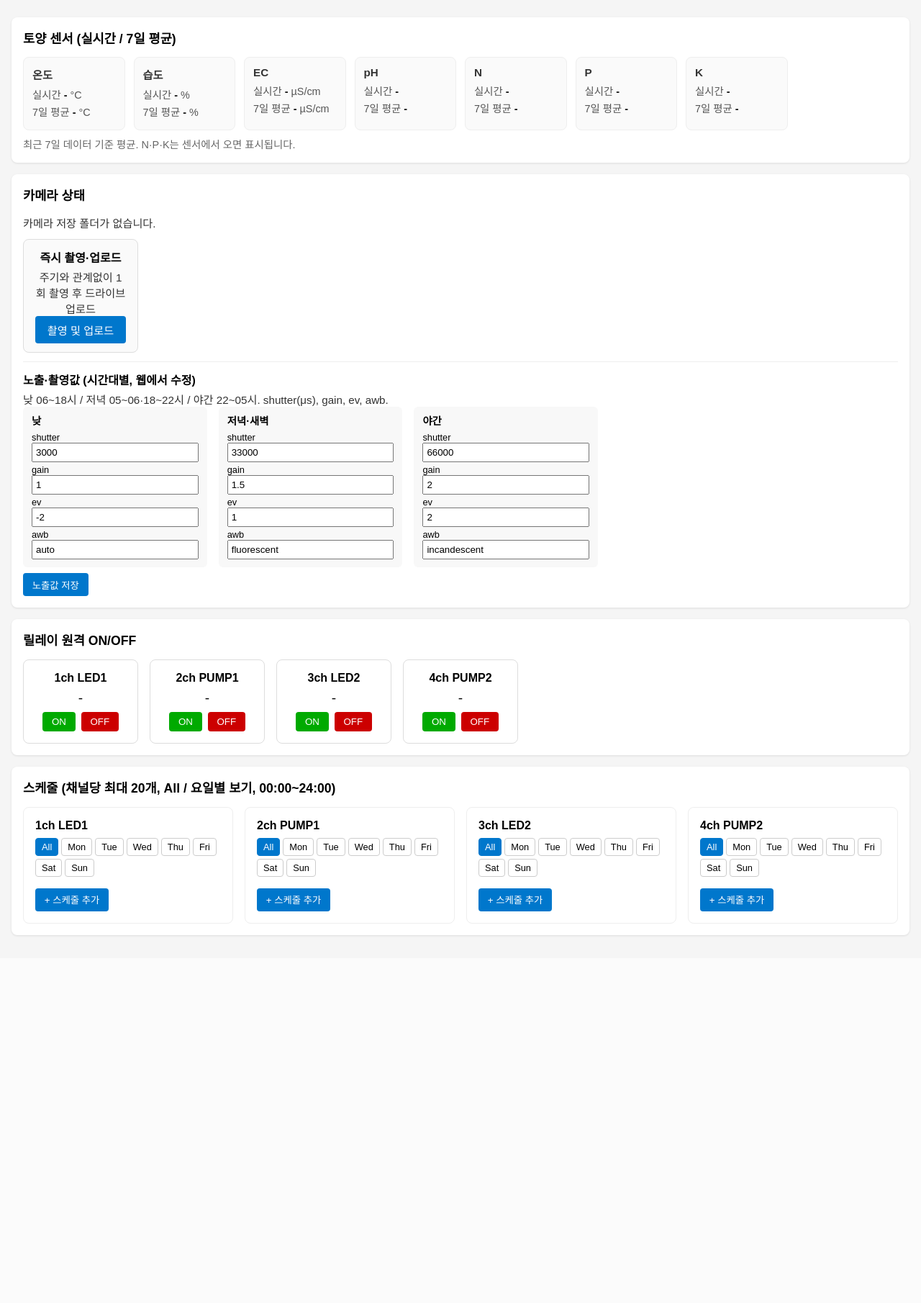
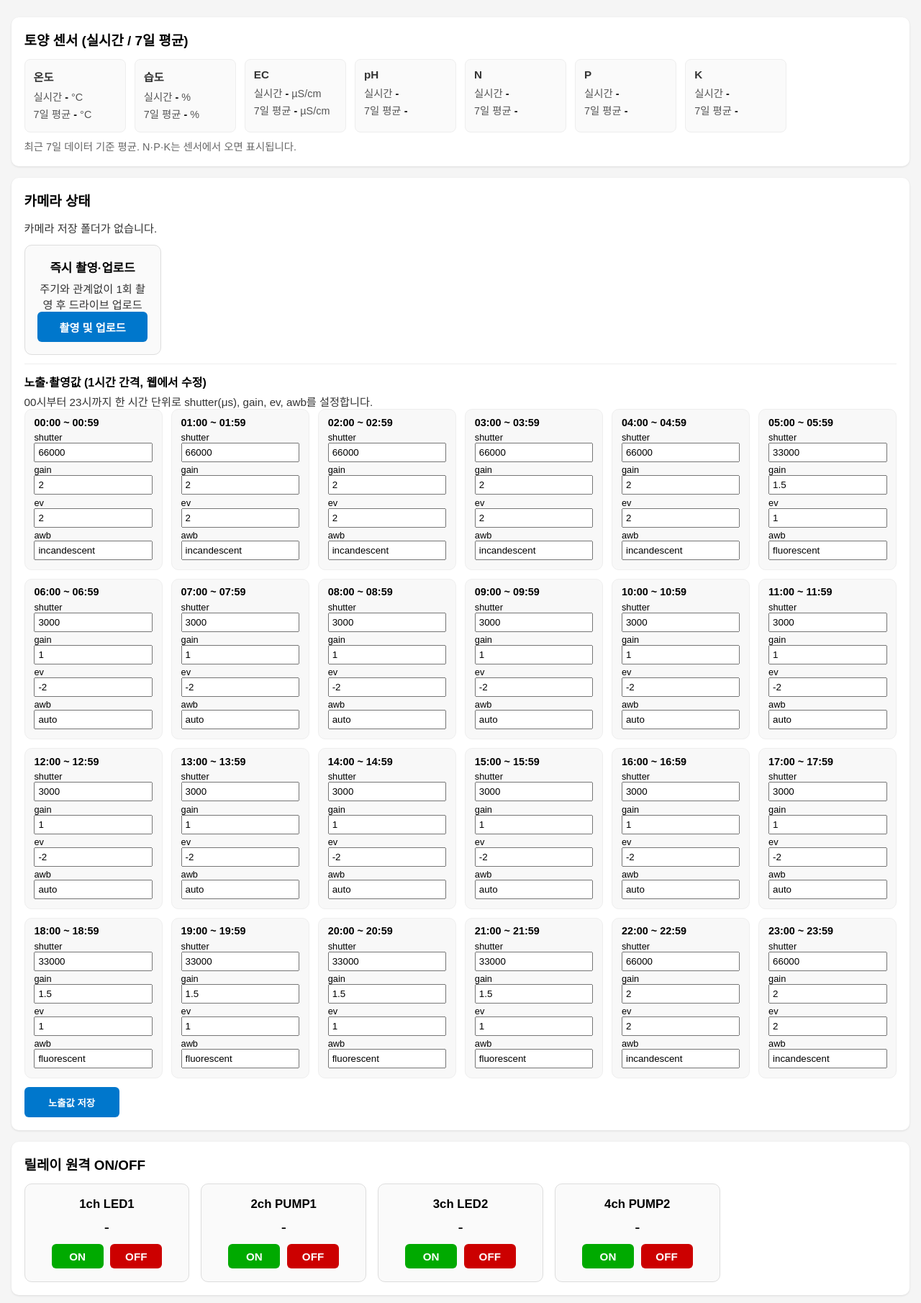
Before and after one commit to ANJAEHUN-crypto/SmartFarm-Pi-Arduino, a Flask app: page / in a window 1280 px wide. Shown: the part 52-1862 px from the top of the page at 72% size. Before the commit the page ends 1353 px from the top, so only its background shows below. Run offline with Flask 3, Linux system fonts and the light colour scheme; data that the repository does not hold is empty.

Commit message:
12차: 카메라 시간별 노출 설정과 웹 UI 통일감 개선
시간대별 카메라 세팅을 한 시간 단위로 세분화해 촬영 제어를 더 정밀하게 하고, 릴레이·스케줄·카메라 카드 스타일을 맞춰 웹 화면 가독성과 일관성을 높였다.

Made-with: Cursor

```diff
--- a/26_2_24_01/pi/app.py
+++ b/26_2_24_01/pi/app.py
@@ -135,7 +135,7 @@ def api_camera_status():
 
 @app.route("/api/camera/settings", methods=["GET"])
 def api_camera_settings_get():
-    """웹에서 사용할 카메라 노출 설정 (낮/저녁/야간) 반환."""
+    """웹에서 사용할 카메라 시간별 노출 설정(00~23시) 반환."""
     try:
         import camera_capture
         settings = camera_capture.load_exposure_settings(CONFIG)
@@ -146,21 +146,11 @@ def api_camera_settings_get():
 
 @app.route("/api/camera/settings", methods=["POST"])
 def api_camera_settings_post():
-    """웹에서 카메라 노출·촬영값 저장 (낮/저녁/야간 shutter, gain, ev, awb)."""
+    """웹에서 카메라 노출·촬영값 저장 (시간별 shutter, gain, ev, awb)."""
     try:
         import camera_capture
         body = request.json or {}
-        current = camera_capture.load_exposure_settings(CONFIG)
-        for band in ("day", "evening", "night"):
-            if isinstance(body.get(band), dict):
-                for key in ("shutter", "gain", "ev", "awb"):
-                    if key in body[band]:
-                        val = body[band][key]
-                        if key == "awb":
-                            current[band][key] = str(val)
-                        else:
-                            current[band][key] = int(val) if key in ("shutter", "ev") else float(val)
-        camera_capture.save_exposure_settings(current, CONFIG)
+        camera_capture.save_exposure_settings(body, CONFIG)
         return jsonify({"ok": True})
     except Exception as e:
         return jsonify({"ok": False, "error": str(e)}), 500
--- a/26_2_24_01/pi/static/app.js
+++ b/26_2_24_01/pi/static/app.js
@@ -348,42 +348,63 @@
     }
   }
 
-  const exposureIds = {
-    day: { shutter: 'camDayShutter', gain: 'camDayGain', ev: 'camDayEv', awb: 'camDayAwb' },
-    evening: { shutter: 'camEveShutter', gain: 'camEveGain', ev: 'camEveEv', awb: 'camEveAwb' },
-    night: { shutter: 'camNightShutter', gain: 'camNightGain', ev: 'camNightEv', awb: 'camNightAwb' }
-  };
+  const cameraExposureGrid = document.getElementById('cameraExposureGrid');
+  const CAMERA_EXPOSURE_FIELDS = ['shutter', 'gain', 'ev', 'awb'];
+  function getCameraExposureInputId(hour, field) {
+    return 'camHour' + String(hour).padStart(2, '0') + field.charAt(0).toUpperCase() + field.slice(1);
+  }
+  function getCameraAwbPlaceholder(hour) {
+    if (hour >= 6 && hour < 18) return 'auto';
+    if (hour === 5 || (hour >= 18 && hour < 22)) return 'fluorescent';
+    return 'incandescent';
+  }
+  function renderCameraExposureInputs() {
+    if (!cameraExposureGrid) return;
+    cameraExposureGrid.innerHTML = Array.from({ length: 24 }, function (_, hour) {
+      const hh = String(hour).padStart(2, '0');
+      return '' +
+        '<div class="camera-exposure-band" data-hour="' + hh + '">' +
+          '<h4>' + hh + ':00 ~ ' + hh + ':59</h4>' +
+          '<label>shutter <input type="number" id="' + getCameraExposureInputId(hour, 'shutter') + '" min="1" step="1"></label>' +
+          '<label>gain <input type="number" id="' + getCameraExposureInputId(hour, 'gain') + '" min="0.1" step="0.1"></label>' +
+          '<label>ev <input type="number" id="' + getCameraExposureInputId(hour, 'ev') + '" step="1"></label>' +
+          '<label>awb <input type="text" id="' + getCameraExposureInputId(hour, 'awb') + '" placeholder="' + getCameraAwbPlaceholder(hour) + '"></label>' +
+        '</div>';
+    }).join('');
+  }
   async function loadCameraExposureSettings() {
+    if (!cameraExposureGrid) return;
     try {
       const r = await fetch('/api/camera/settings');
       const j = await r.json();
       if (!j.ok || !j.settings) return;
-      ['day', 'evening', 'night'].forEach(function (band) {
-        const s = j.settings[band];
-        if (!s) return;
-        const ids = exposureIds[band];
-        if (ids.shutter) { const el = document.getElementById(ids.shutter); if (el) el.value = s.shutter ?? ''; }
-        if (ids.gain) { const el = document.getElementById(ids.gain); if (el) el.value = s.gain ?? ''; }
-        if (ids.ev) { const el = document.getElementById(ids.ev); if (el) el.value = s.ev ?? ''; }
-        if (ids.awb) { const el = document.getElementById(ids.awb); if (el) el.value = s.awb ?? ''; }
-      });
+      for (let hour = 0; hour < 24; hour += 1) {
+        const key = String(hour).padStart(2, '0');
+        const s = j.settings[key];
+        if (!s) continue;
+        CAMERA_EXPOSURE_FIELDS.forEach(function (field) {
+          const el = document.getElementById(getCameraExposureInputId(hour, field));
+          if (el) el.value = s[field] ?? '';
+        });
+      }
     } catch (_) {}
   }
   const cameraExposureSave = document.getElementById('cameraExposureSave');
   if (cameraExposureSave) {
     cameraExposureSave.addEventListener('click', async function () {
-      const settings = { day: {}, evening: {}, night: {} };
-      ['day', 'evening', 'night'].forEach(function (band) {
-        const ids = exposureIds[band];
-        const shutterEl = document.getElementById(ids.shutter);
-        const gainEl = document.getElementById(ids.gain);
-        const evEl = document.getElementById(ids.ev);
-        const awbEl = document.getElementById(ids.awb);
-        if (shutterEl && shutterEl.value !== '') settings[band].shutter = parseInt(shutterEl.value, 10);
-        if (gainEl && gainEl.value !== '') settings[band].gain = parseFloat(gainEl.value);
-        if (evEl && evEl.value !== '') settings[band].ev = parseInt(evEl.value, 10);
-        if (awbEl && awbEl.value.trim() !== '') settings[band].awb = awbEl.value.trim();
-      });
+      const settings = {};
+      for (let hour = 0; hour < 24; hour += 1) {
+        const key = String(hour).padStart(2, '0');
+        settings[key] = {};
+        const shutterEl = document.getElementById(getCameraExposureInputId(hour, 'shutter'));
+        const gainEl = document.getElementById(getCameraExposureInputId(hour, 'gain'));
+        const evEl = document.getElementById(getCameraExposureInputId(hour, 'ev'));
+        const awbEl = document.getElementById(getCameraExposureInputId(hour, 'awb'));
+        if (shutterEl && shutterEl.value !== '') settings[key].shutter = parseInt(shutterEl.value, 10);
+        if (gainEl && gainEl.value !== '') settings[key].gain = parseFloat(gainEl.value);
+        if (evEl && evEl.value !== '') settings[key].ev = parseInt(evEl.value, 10);
+        if (awbEl && awbEl.value.trim() !== '') settings[key].awb = awbEl.value.trim();
+      }
       try {
         const r = await fetch('/api/camera/settings', {
           method: 'POST',
@@ -422,6 +443,7 @@
   }
 
   refreshCameraStatus();
+  renderCameraExposureInputs();
   loadCameraExposureSettings();
   setInterval(refreshCameraStatus, 60000);
 
--- a/26_2_24_01/pi/static/style.css
+++ b/26_2_24_01/pi/static/style.css
@@ -7,58 +7,58 @@ h1 { margin: 0; font-size: 1.5rem; }
 #serialStatus.connected { color: #0a0; }
 #btnSerialToggle { padding: 0.4rem 0.8rem; cursor: pointer; }
 
-.relay-section, .schedule-section, .badge-section { background: #fff; border-radius: 8px; padding: 1rem; margin-bottom: 1rem; box-shadow: 0 1px 3px rgba(0,0,0,0.1); }
-.relay-section h2, .schedule-section h2, .badge-section h2 { margin-top: 0; font-size: 1.1rem; }
+.relay-section, .schedule-section, .badge-section { background: #fff; border-radius: 10px; padding: 1.1rem; margin-bottom: 1rem; box-shadow: 0 1px 3px rgba(0,0,0,0.1); }
+.relay-section h2, .schedule-section h2, .badge-section h2 { margin-top: 0; margin-bottom: 0.85rem; font-size: 1.18rem; }
 .badge-value-grid { display: grid; grid-template-columns: repeat(auto-fill, minmax(140px, 1fr)); gap: 0.75rem; margin: 0.5rem 0; }
 .badge-value-card { background: #fafafa; border-radius: 8px; padding: 0.75rem; border: 1px solid #eee; }
 .badge-value-card .badge-value-label { display: block; font-weight: bold; font-size: 0.95rem; margin-bottom: 0.35rem; color: #333; }
 .badge-value-card .badge-value-row { font-size: 0.9rem; color: #555; margin: 0.2rem 0; }
 .badge-value-card .badge-value-row span:last-of-type { font-weight: 600; color: #111; margin-left: 0.25rem; }
 .badge-hint { font-size: 0.9rem; color: #666; margin: 0.5rem 0 0 0; }
-.relay-grid { display: grid; grid-template-columns: repeat(auto-fill, minmax(160px, 1fr)); gap: 1rem; }
-.relay-card { border: 1px solid #ddd; border-radius: 8px; padding: 1rem; text-align: center; }
-.relay-card .label { display: block; font-weight: bold; margin-bottom: 0.5rem; }
-.relay-card .state { margin: 0.5rem 0; font-size: 1.2rem; }
+.relay-grid { display: grid; grid-template-columns: repeat(auto-fill, minmax(190px, 1fr)); gap: 1rem; }
+.relay-card { border: 1px solid #ddd; border-radius: 10px; padding: 1.1rem; text-align: center; background: #fafafa; }
+.relay-card .label { display: block; font-weight: bold; margin-bottom: 0.55rem; font-size: 1.05rem; }
+.relay-card .state { margin: 0.6rem 0; font-size: 1.35rem; }
 .relay-card .state.on { color: #0a0; }
 .relay-card .state.off { color: #c00; }
-.relay-card .btns { display: flex; gap: 0.5rem; justify-content: center; }
-.relay-card .btns button { padding: 0.4rem 0.8rem; cursor: pointer; }
-.relay-card .btns .on { background: #0a0; color: #fff; border: none; border-radius: 4px; }
-.relay-card .btns .off { background: #c00; color: #fff; border: none; border-radius: 4px; }
+.relay-card .btns { display: flex; gap: 0.6rem; justify-content: center; margin-top: 0.2rem; }
+.relay-card .btns button { min-width: 72px; padding: 0.55rem 1rem; cursor: pointer; font-size: 0.95rem; font-weight: 600; }
+.relay-card .btns .on { background: #0a0; color: #fff; border: none; border-radius: 6px; }
+.relay-card .btns .off { background: #c00; color: #fff; border: none; border-radius: 6px; }
 
-.schedule-channels { display: grid; grid-template-columns: repeat(auto-fill, minmax(260px, 1fr)); gap: 1rem; }
-.channel-block { border: 1px solid #eee; border-radius: 8px; padding: 1rem; }
-.channel-block h3 { margin: 0 0 0.5rem 0; font-size: 1rem; }
-.schedule-day-filters { display: flex; flex-wrap: wrap; gap: 0.25rem; margin-bottom: 0.5rem; }
-.schedule-day-filters .day-filter { padding: 0.25rem 0.5rem; font-size: 0.8rem; cursor: pointer; border: 1px solid #ccc; border-radius: 4px; background: #fff; }
+.schedule-channels { display: grid; grid-template-columns: repeat(auto-fill, minmax(320px, 1fr)); gap: 1rem; }
+.channel-block { border: 1px solid #eee; border-radius: 10px; padding: 1.1rem; background: #fafafa; }
+.channel-block h3 { margin: 0 0 0.6rem 0; font-size: 1.12rem; }
+.schedule-day-filters { display: flex; flex-wrap: wrap; gap: 0.35rem; margin-bottom: 0.65rem; }
+.schedule-day-filters .day-filter { padding: 0.35rem 0.68rem; font-size: 0.88rem; cursor: pointer; border: 1px solid #ccc; border-radius: 6px; background: #fff; }
 .schedule-day-filters .day-filter:hover { background: #f0f0f0; }
 .schedule-day-filters .day-filter.active { background: #07c; color: #fff; border-color: #07c; }
-.schedule-list { list-style: none; padding: 0; margin: 0 0 0.5rem 0; max-height: 200px; overflow-y: auto; }
-.schedule-list li { display: flex; justify-content: space-between; align-items: center; padding: 0.4rem; border-bottom: 1px solid #eee; font-size: 0.9rem; }
+.schedule-list { list-style: none; padding: 0; margin: 0 0 0.65rem 0; max-height: 220px; overflow-y: auto; }
+.schedule-list li { display: flex; justify-content: space-between; align-items: center; padding: 0.48rem 0.4rem; border-bottom: 1px solid #eee; font-size: 1rem; }
 .schedule-list li .del { cursor: pointer; color: #c00; }
-.add-schedule { padding: 0.4rem 0.8rem; cursor: pointer; background: #07c; color: #fff; border: none; border-radius: 4px; }
+.add-schedule { min-width: 132px; padding: 0.55rem 1rem; cursor: pointer; background: #07c; color: #fff; border: none; border-radius: 6px; font-size: 0.97rem; font-weight: 600; }
 
-.camera-status-section { background: #fff; border-radius: 8px; padding: 1rem; margin-bottom: 1rem; box-shadow: 0 1px 3px rgba(0,0,0,0.1); }
-.camera-status-section h2 { margin-top: 0; font-size: 1.1rem; }
+.camera-status-section { background: #fff; border-radius: 10px; padding: 1.1rem; margin-bottom: 1rem; box-shadow: 0 1px 3px rgba(0,0,0,0.1); }
+.camera-status-section h2 { margin-top: 0; margin-bottom: 0.85rem; font-size: 1.18rem; }
 .camera-status-section p { margin: 0.25rem 0 0 0; font-size: 0.95rem; color: #333; }
 /* 11차: 촬영·업로드 칸을 릴레이 1ch 분량으로 제한 (relay-card와 동일 minmax 기준) */
-.camera-capture-once-wrapper { display: grid; grid-template-columns: repeat(1, minmax(160px, 160px)); margin-top: 0.75rem; }
-.camera-capture-once { border: 1px solid #ddd; border-radius: 8px; padding: 0.75rem 1rem; text-align: center; background: #fafafa; }
-.camera-capture-once .label { display: block; font-weight: bold; margin-bottom: 0.25rem; }
+.camera-capture-once-wrapper { display: grid; grid-template-columns: repeat(1, minmax(190px, 190px)); margin-top: 0.85rem; }
+.camera-capture-once { border: 1px solid #ddd; border-radius: 10px; padding: 1.1rem; text-align: center; background: #fafafa; }
+.camera-capture-once .label { display: block; font-weight: bold; margin-bottom: 0.35rem; font-size: 1.05rem; }
 .camera-capture-hint { font-size: 0.8rem; color: #666; margin: 0 0 0.5rem 0; }
-.camera-capture-once button { padding: 0.5rem 1rem; cursor: pointer; background: #07c; color: #fff; border: none; border-radius: 4px; font-size: 0.95rem; width: 100%; max-width: 100%; }
+.camera-capture-once button { min-height: 42px; padding: 0.55rem 1rem; cursor: pointer; background: #07c; color: #fff; border: none; border-radius: 6px; font-size: 0.95rem; font-weight: 600; width: 100%; max-width: 100%; }
 .camera-capture-once button:disabled { opacity: 0.7; cursor: not-allowed; }
 .camera-exposure-edit { margin-top: 0.75rem; padding-top: 0.75rem; border-top: 1px solid #eee; }
 .camera-exposure-edit h3 { margin: 0 0 0.25rem 0; font-size: 1rem; }
 .camera-exposure-hint { font-size: 0.8rem; color: #666; margin: 0 0 0.5rem 0; }
-.camera-exposure-grid { display: flex; flex-wrap: wrap; gap: 1rem; margin-bottom: 0.5rem; }
-.camera-exposure-band { background: #f8f8f8; padding: 0.5rem 0.75rem; border-radius: 6px; min-width: 140px; }
+.camera-exposure-grid { display: grid; grid-template-columns: repeat(auto-fit, minmax(180px, 1fr)); gap: 0.75rem; margin-bottom: 0.75rem; }
+.camera-exposure-band { background: #f8f8f8; padding: 0.6rem 0.8rem; border-radius: 10px; min-width: 0; border: 1px solid #eee; }
 .camera-exposure-band h4 { margin: 0 0 0.35rem 0; font-size: 0.9rem; }
 .camera-exposure-band label { display: block; font-size: 0.8rem; margin-bottom: 0.2rem; }
 .camera-exposure-band input { width: 100%; padding: 0.25rem; box-sizing: border-box; }
-.camera-exposure-edit #cameraExposureSave { padding: 0.4rem 0.8rem; cursor: pointer; background: #07c; color: #fff; border: none; border-radius: 4px; }
+.camera-exposure-edit #cameraExposureSave { min-width: 132px; min-height: 42px; padding: 0.55rem 1rem; cursor: pointer; background: #07c; color: #fff; border: none; border-radius: 6px; font-weight: 600; }
 
-.schedule-list li span:first-child { white-space: nowrap; font-size: 1rem; }
+.schedule-list li span:first-child { white-space: nowrap; font-size: 1.04rem; }
 
 .days-input-group { margin-top: 0.5rem; }
 .days-input-label { display: block; font-size: 0.9rem; font-weight: bold; margin-bottom: 0.25rem; }
@@ -67,8 +67,8 @@ h1 { margin: 0; font-size: 1.5rem; }
 
 .modal { position: fixed; inset: 0; background: rgba(0,0,0,0.4); display: flex; align-items: center; justify-content: center; z-index: 10; }
 .modal.hidden { display: none; }
-.modal-content { background: #fff; padding: 1.5rem; border-radius: 8px; min-width: 280px; }
+.modal-content { background: #fff; padding: 1.5rem; border-radius: 10px; min-width: 280px; }
 .modal-content label { display: block; margin: 0.5rem 0; }
 .modal-content input[type=time], .modal-content input[type=text] { width: 100%; padding: 0.4rem; }
 .modal-btns { margin-top: 1rem; display: flex; gap: 0.5rem; }
-.modal-btns button { padding: 0.5rem 1rem; cursor: pointer; }
+.modal-btns button { min-height: 42px; padding: 0.55rem 1rem; cursor: pointer; border-radius: 6px; border: 1px solid #ccc; font-weight: 600; }
--- a/26_2_24_01/pi/templates/index.html
+++ b/26_2_24_01/pi/templates/index.html
@@ -68,31 +68,9 @@
       </div>
     </div>
     <div class="camera-exposure-edit">
-      <h3>노출·촬영값 (시간대별, 웹에서 수정)</h3>
-      <p class="camera-exposure-hint">낮 06~18시 / 저녁 05~06·18~22시 / 야간 22~05시. shutter(μs), gain, ev, awb.</p>
-      <div class="camera-exposure-grid">
-        <div class="camera-exposure-band" data-band="day">
-          <h4>낮</h4>
-          <label>shutter <input type="number" id="camDayShutter" min="1" step="1"></label>
-          <label>gain <input type="number" id="camDayGain" min="0.1" step="0.1"></label>
-          <label>ev <input type="number" id="camDayEv" step="1"></label>
-          <label>awb <input type="text" id="camDayAwb" placeholder="auto"></label>
-        </div>
-        <div class="camera-exposure-band" data-band="evening">
-          <h4>저녁·새벽</h4>
-          <label>shutter <input type="number" id="camEveShutter" min="1" step="1"></label>
-          <label>gain <input type="number" id="camEveGain" min="0.1" step="0.1"></label>
-          <label>ev <input type="number" id="camEveEv" step="1"></label>
-          <label>awb <input type="text" id="camEveAwb" placeholder="fluorescent"></label>
-        </div>
-        <div class="camera-exposure-band" data-band="night">
-          <h4>야간</h4>
-          <label>shutter <input type="number" id="camNightShutter" min="1" step="1"></label>
-          <label>gain <input type="number" id="camNightGain" min="0.1" step="0.1"></label>
-          <label>ev <input type="number" id="camNightEv" step="1"></label>
-          <label>awb <input type="text" id="camNightAwb" placeholder="incandescent"></label>
-        </div>
-      </div>
+      <h3>노출·촬영값 (1시간 간격, 웹에서 수정)</h3>
+      <p class="camera-exposure-hint">00시부터 23시까지 한 시간 단위로 shutter(μs), gain, ev, awb를 설정합니다.</p>
+      <div class="camera-exposure-grid" id="cameraExposureGrid"></div>
       <button type="button" id="cameraExposureSave">노출값 저장</button>
     </div>
   </section>
```
Also changed, not shown: 26_2_24_01/PATCH.md (+9 -0 lines), 26_2_24_01/patch/12.md (added, +60 -0 lines), 26_2_24_01/pi/camera_capture.py (+82 -20 lines), 26_2_24_01/patch/README.md.
